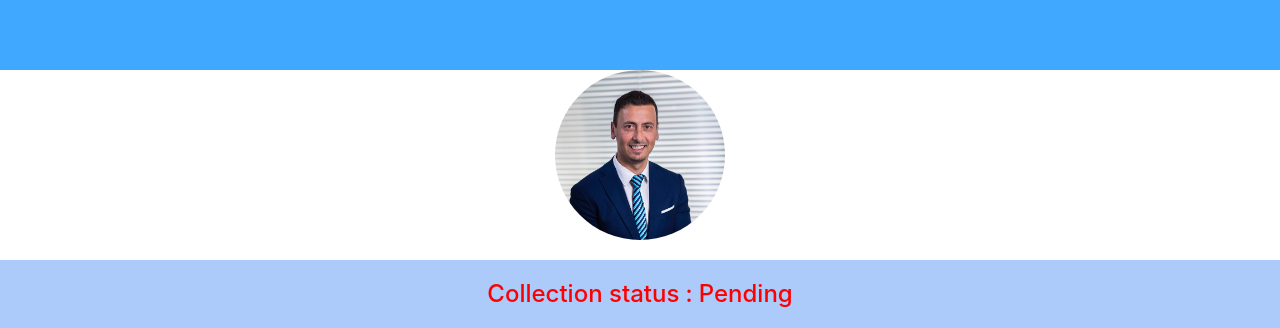
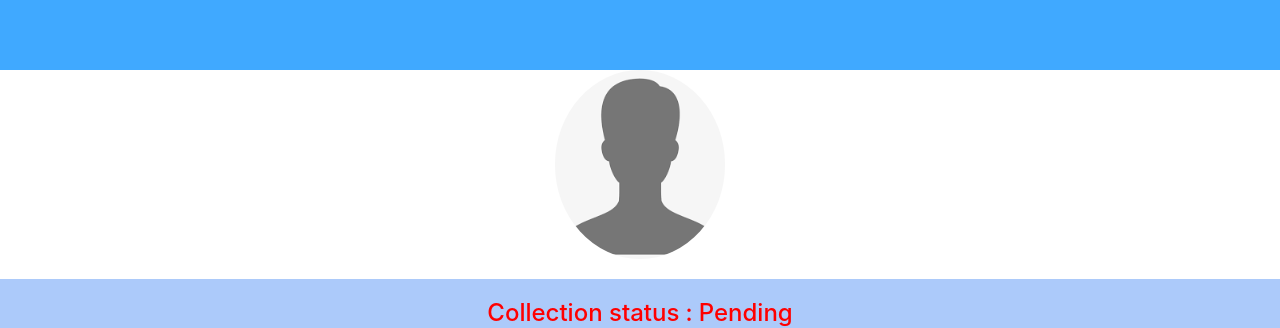
Before and after one commit to raj2729/Finance-Buddy-Web-Frontend, a React (Create React App) app: page /customer/1 in a window 1280 px wide. Shown: the top 328 px of the page. Built offline with nearby package versions, Linux system fonts and the light colour scheme; no server answers.

Commit message:
profile pic updated

```diff
--- a/src/components/AdminProfile.js
+++ b/src/components/AdminProfile.js
@@ -4,7 +4,7 @@ import axios from "axios";
 // import Maps fro./MapViewMap";
 // import MapView from "./MapView";
 
-import profilepic from '../img/profilepic.jpg'
+import profilepic from '../img/profile.png'
 const AdminProfile = (props) => {
     useEffect(()=>{
         getData()
@@ -24,7 +24,7 @@ const AdminProfile = (props) => {
     return (
         <div>
             <div style={{ margin: "auto" }}>
-                <img src={profilepic} alt='profile-pic' style={{ borderRadius: "100%", width: "170px", display: "block", marginLeft: "auto", marginRight: "auto" }} />
+                <img src={profilepic} alt='profile-pic' style={{ borderRadius: "50%", width: "170px", display: "block", marginLeft: "auto", marginRight: "auto" }} />
                 <h1 style={{ textAlign: "center" }}>{obj.name}</h1>
                 <div style={{ backgroundColor: "#accafa" }}><h4 style={{ color: 'red', textAlign: "center", padding: "20px" }}>Collection status : Pending</h4></div>
             </div>
```
Also changed, not shown: src/img/profile.png (added).
